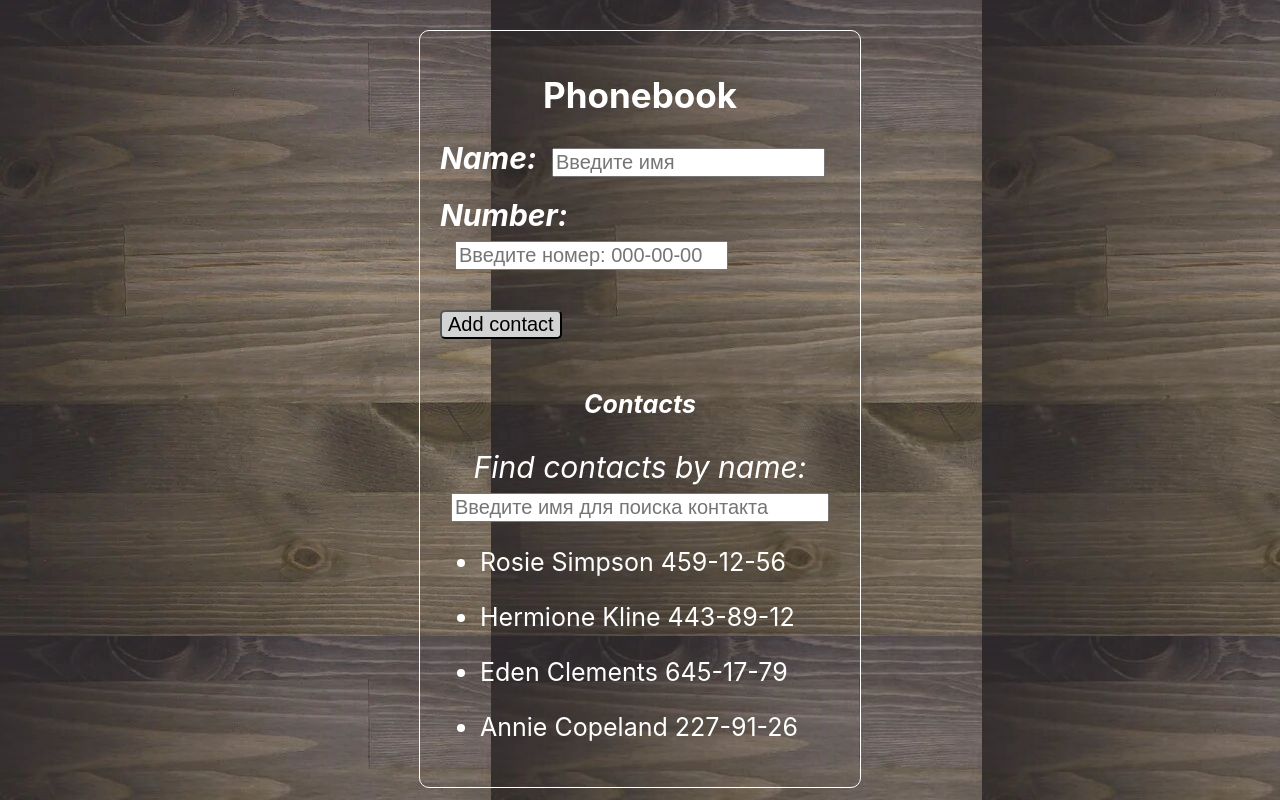
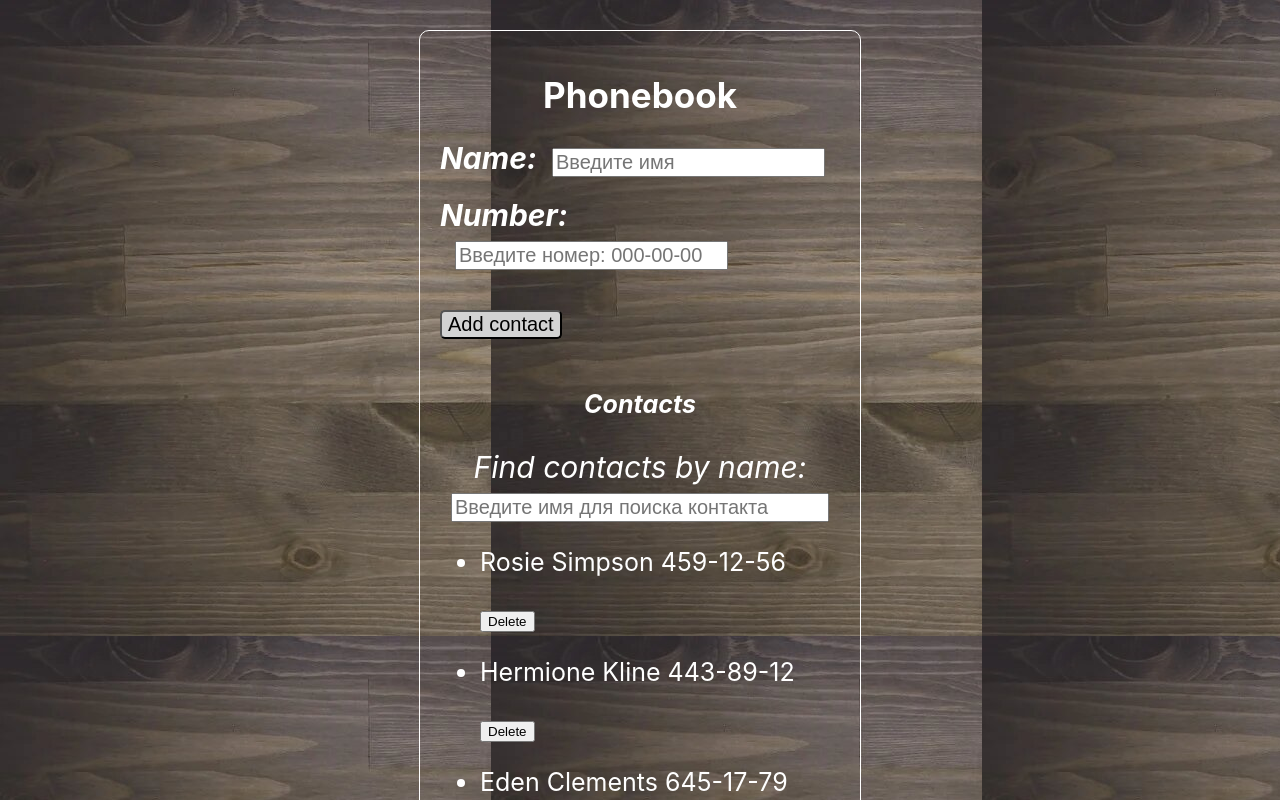
Before and after one commit to RomanKorotaev/goit-react-hw-02-phonebook, a React (Create React App) app: page / in a window 1280 px wide. Shown: the top 800 px of the page. Built offline with nearby package versions, Linux system fonts and the light colour scheme.

Commit message:
Работает кнопка удаления

```diff
--- a/src/App.js
+++ b/src/App.js
@@ -73,6 +73,12 @@ class App extends Component {
 
   }
 
+  deleteContact = (contactId) => {
+    this.setState ( prevState => ({
+      contacts: prevState.contacts.filter ( contact=> contact.id !== contactId)
+    }) )
+  }
+
 
   render() {
 
@@ -101,7 +107,7 @@ console.log ("Рендерим из  App текущий список конта
           <Filter value = {this.state.filter} handleFilter = {this.changeFilter}/>
 
           {/* <ContactsList contacts={contacts} /> */}
-          <ContactsList contacts={visibleContacts} />
+          <ContactsList contacts={visibleContacts} onDeleteContsct = {this.deleteContact}/>
 
       </div>
     );
--- a/src/components/ContactsList/ContacsList.js
+++ b/src/components/ContactsList/ContacsList.js
@@ -3,14 +3,19 @@ import s from "./ContactsList.module.css";
 
 class ContactsList extends Component {
   render() {
-    const { contacts } = this.props;
+    const { contacts, onDeleteContsct } = this.props;
 
     return (
       <ul >
         {/* <span className= {s.contactsListTitle}>Contacts</span> */}
         {contacts.map(({id, name, number}) => (
           <li  className= {s.item} key = {id}>
-            <p> <span> {name}</span> <span>{number}</span></p>
+            <p> <span> {name}</span> <span>{number}</span></p >
+
+            <button type="button"
+             onClick ={ () => onDeleteContsct(id) }
+              >Delete</button>
+
           </li>
         ))}
       </ul>
```
